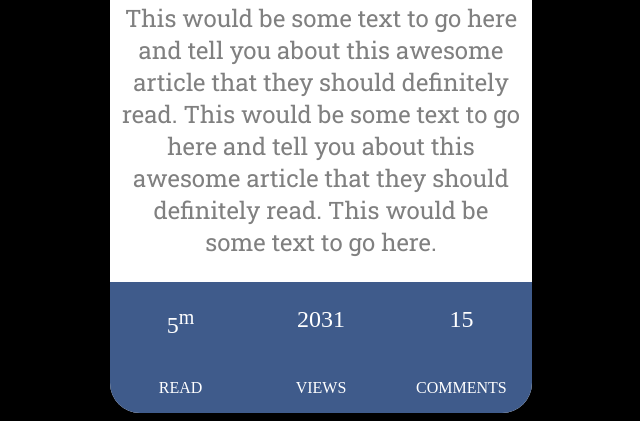
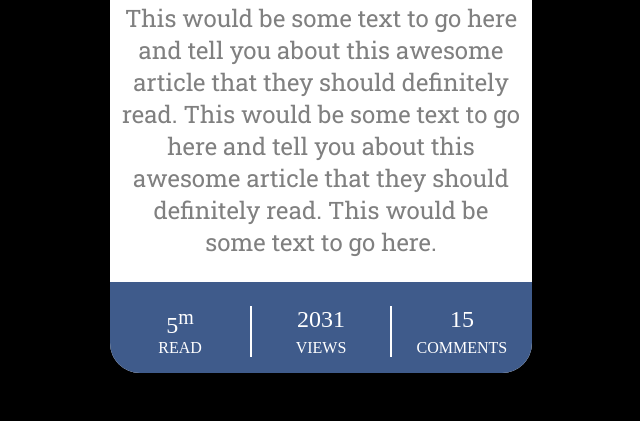
Before and after one commit to kg7shw/kg7shw.github.io, a plain HTML site: page ICE/ice_nine/index.html in a window 1280 px wide. Shown: the part 405-826 px from the top of the page, without its empty margins (319-959 px from the left). After the commit the page ends 800 px from the top, so only its background shows below. Drawn offline with Linux system fonts and the light colour scheme.

Commit message:
Ice_Challenge 9

```diff
--- a/ICE/ice_nine/index.html
+++ b/ICE/ice_nine/index.html
@@ -19,12 +19,12 @@
     <p id="text_body">This would be some text to go here and tell you about this awesome article that they should definitely read. This would be some text to go here and tell you about this awesome article that they should definitely read. This would be some text to go here.</p>
         </div>
     <div class="bottom">
-        <p class="large">5<sup>m</sup></p>
-        <p class="large">2031</p>
-        <p class="large">15</p>
-        <p>READ</p>
-        <p>VIEWS</p>
-        <p>COMMENTS</p>
+        <p class="a">5<sup>m</sup></p>
+        <p class="b">2031</p>
+        <p class="c">15</p>
+        <p class='d'>READ</p>
+        <p class='e'>VIEWS</p>
+        <p class='f'>COMMENTS</p>
     </div>
     </div>
 </body>
--- a/ICE/ice_nine/style.css
+++ b/ICE/ice_nine/style.css
@@ -39,6 +39,7 @@ h2 {
     background-color: white;
     padding-bottom: 0px;
     border-top: none;
+    border-radius: 30px;
 }
 .bottom {
     display: grid;
@@ -58,6 +59,47 @@ h2 {
 }
 .large {
     font-size: 1.5em;
+    border-left: 1px solid white;
+    border-right: 1px solid white;
+    padding-bottom: 0px;
+}
+.a {
+    font-size: 1.5em;
+    border-right: 1px solid white;
+    padding-bottom: 0px;
+    margin-bottom: 0px;
+}
+.b {
+    font-size: 1.5em;
+    border-left: 1px solid white;
+    border-right: 1px solid white;
+    padding-bottom: 0px;
+    margin-bottom: 0px;
+}
+.c {
+    font-size: 1.5em;
+    border-left: 1px solid white;
+    padding-bottom: 0px;
+    margin-bottom: 0px;
+}
+.d {
+    font-size: 1em;
+    border-right: 1px solid white;
+    padding-top: 0px;
+    margin-top: 0px;
+}
+.e {
+    font-size: 1em;
+    border-left: 1px solid white;
+    border-right: 1px solid white;
+    padding-top: 0px;
+    margin-top: 0px;
+}
+.f {
+    font-size: 1em;
+    border-left: 1px solid white;
+    padding-top: 0px;
+    margin-top: 0px;
 }
 .image {
     border-top-left-radius: 30px;
```
